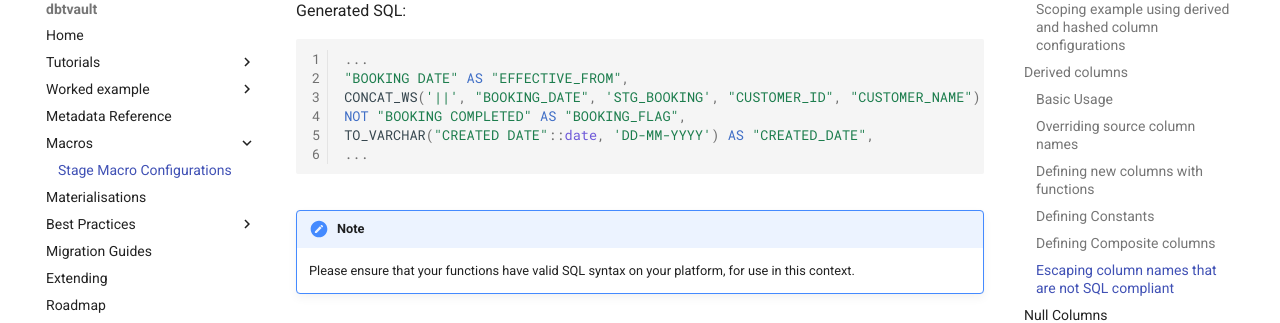
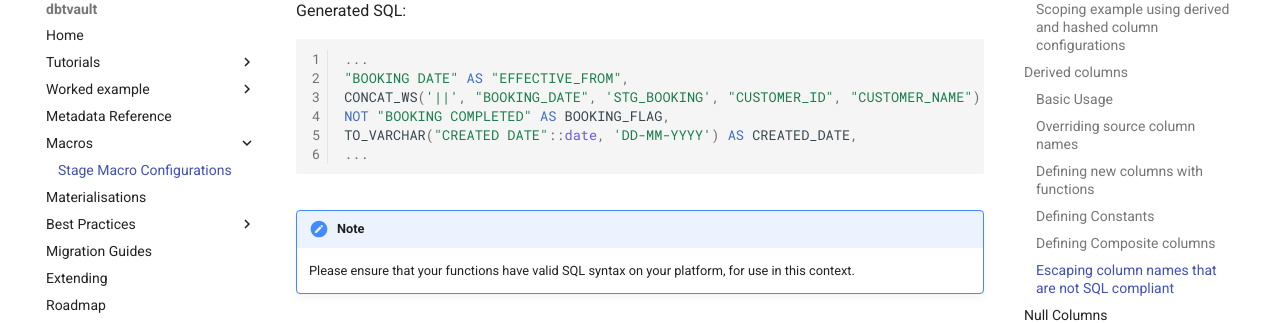
Before and after one commit to Datavault-UK/automate-dv-docs, an MkDocs documentation site: the page built from docs/macros/stage_macro_configurations.md, in a window 1280 px wide and 900 px high, scrolled down 6127 px. Shown: the part 153-476 px from the top of the window. Built offline with MkDocs 1.6.1 and Material for MkDocs 9.7.7, drawn with Linux system fonts in a browser that asks for light colours; comment, search, counter and statistics services are not loaded.

Commit message:
Remove quoting from aliases in escape examples

````diff
--- a/docs/macros/stage_macro_configurations.md
+++ b/docs/macros/stage_macro_configurations.md
@@ -302,9 +302,9 @@ Check out the following metadata examples:
     ```sql
     ...
     "BOOKING DATE" AS "EFFECTIVE_FROM",
-    CONCAT_WS('||', "BOOKING_DATE", 'STG_BOOKING', "CUSTOMER_ID", "CUSTOMER_NAME") AS "BOOKING_DETAILS",
-    NOT "BOOKING COMPLETED" AS "BOOKING_FLAG",
-    TO_VARCHAR("CREATED DATE"::date, 'DD-MM-YYYY') AS "CREATED_DATE",
+    CONCAT_WS('||', "BOOKING_DATE", 'STG_BOOKING', "CUSTOMER_ID", "CUSTOMER_NAME") AS BOOKING_DETAILS,
+    NOT "BOOKING COMPLETED" AS BOOKING_FLAG,
+    TO_VARCHAR("CREATED DATE"::date, 'DD-MM-YYYY') AS CREATED_DATE,
     ...
     ```
 
@@ -330,10 +330,10 @@ Check out the following metadata examples:
 
     ```sql
     ...
-    `BOOKING DATE` AS `EFFECTIVE_FROM`,
-    CONCAT(`BOOKING_DATE`, '||', 'STG_BOOKING', '||', `CUSTOMER_ID`, '||', `CUSTOMER_NAME`) AS `BOOKING_DETAILS`,
-    NOT `BOOKING COMPLETED` AS `BOOKING_FLAG`,
-    CAST(CAST(`CREATED DATE` AS DATE) AS STRING FORMAT 'DD-MM-YYYY') AS `CREATED_DATE`,
+    `BOOKING DATE` AS EFFECTIVE_FROM,
+    CONCAT(`BOOKING_DATE`, '||', 'STG_BOOKING', '||', `CUSTOMER_ID`, '||', `CUSTOMER_NAME`) AS BOOKING_DETAILS,
+    NOT `BOOKING COMPLETED` AS BOOKING_FLAG,
+    CAST(CAST(`CREATED DATE` AS DATE) AS STRING FORMAT 'DD-MM-YYYY') AS CREATED_DATE,
     ...
     ```
 
````
